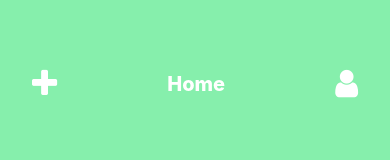
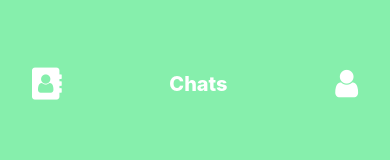
Before and after one commit to SE3A04-Project-Team/secure-chat-app, a React Native app in the folder app/: screen /ChatSelectionScreen in a window 390 px wide. Shown: the top 160 px of the page. Built offline with nearby package versions, Linux system fonts and the light colour scheme.

Commit message:
updated nav header on chat selection screen

```diff
--- a/app/screens/ChatSelectionScreen.jsx
+++ b/app/screens/ChatSelectionScreen.jsx
@@ -84,8 +84,8 @@ const ChatSelectionScreen = ({ navigation }) => {
     return (
         <View className="flex-1 min-h-screen bg-accent justify-start">
             <View className="flex-1 flex-row justify-between items-center content-center px-8">
-                <IconButton icon={<Icon name="plus" size={32} color="white"/>} onPress={() => navigation.navigate("ContactScreen")}/>
-                <Text className="text-primary text-xl font-extrabold text-center">Home</Text>
+                <IconButton icon={<Icon name="address-book" size={32} color="white"/>} onPress={() => navigation.navigate("ContactScreen")}/>
+                <Text className="text-primary text-xl font-extrabold text-center">Chats</Text>
                 <IconButton icon={<Icon name="user" size={32} color="white"/>} onPress={() => navigation.navigate("ProfileScreen")}/>
             </View>
             <View className="bg-primary rounded-t-3xl h-4/5">
```
